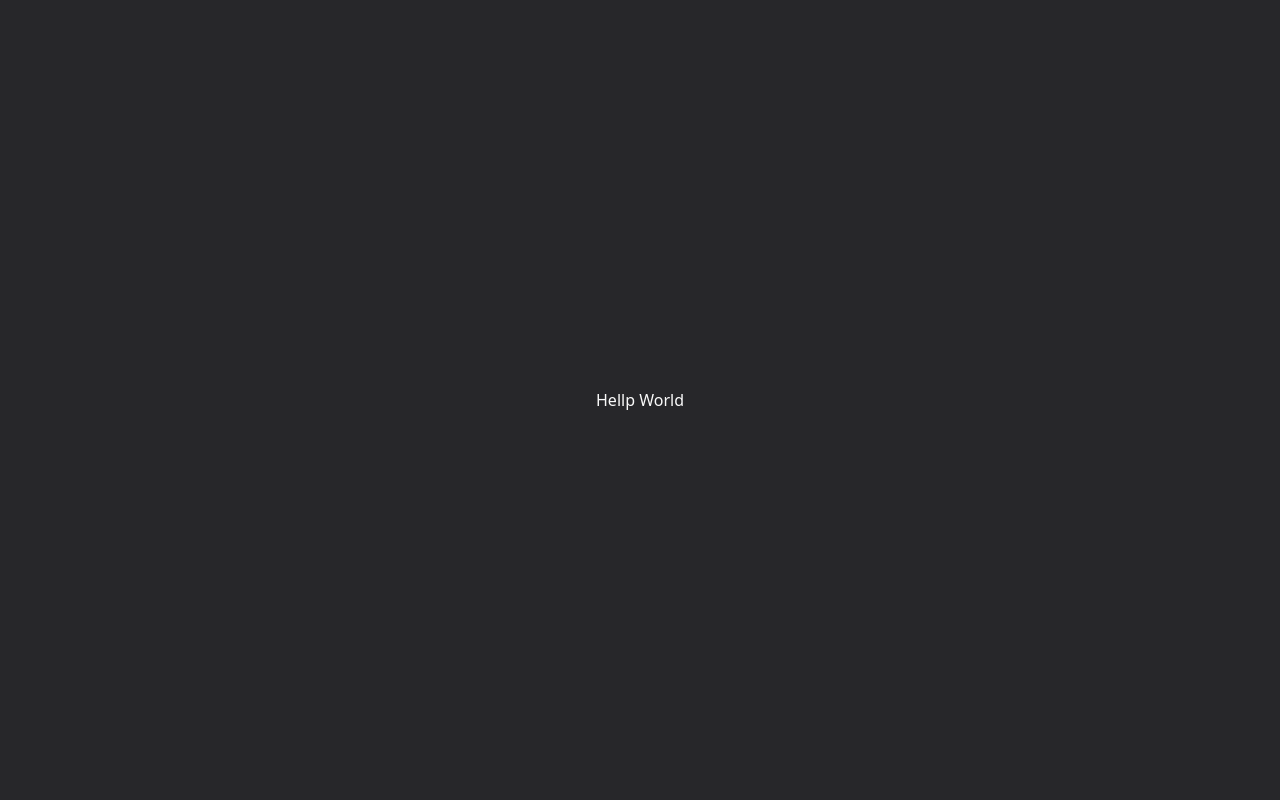
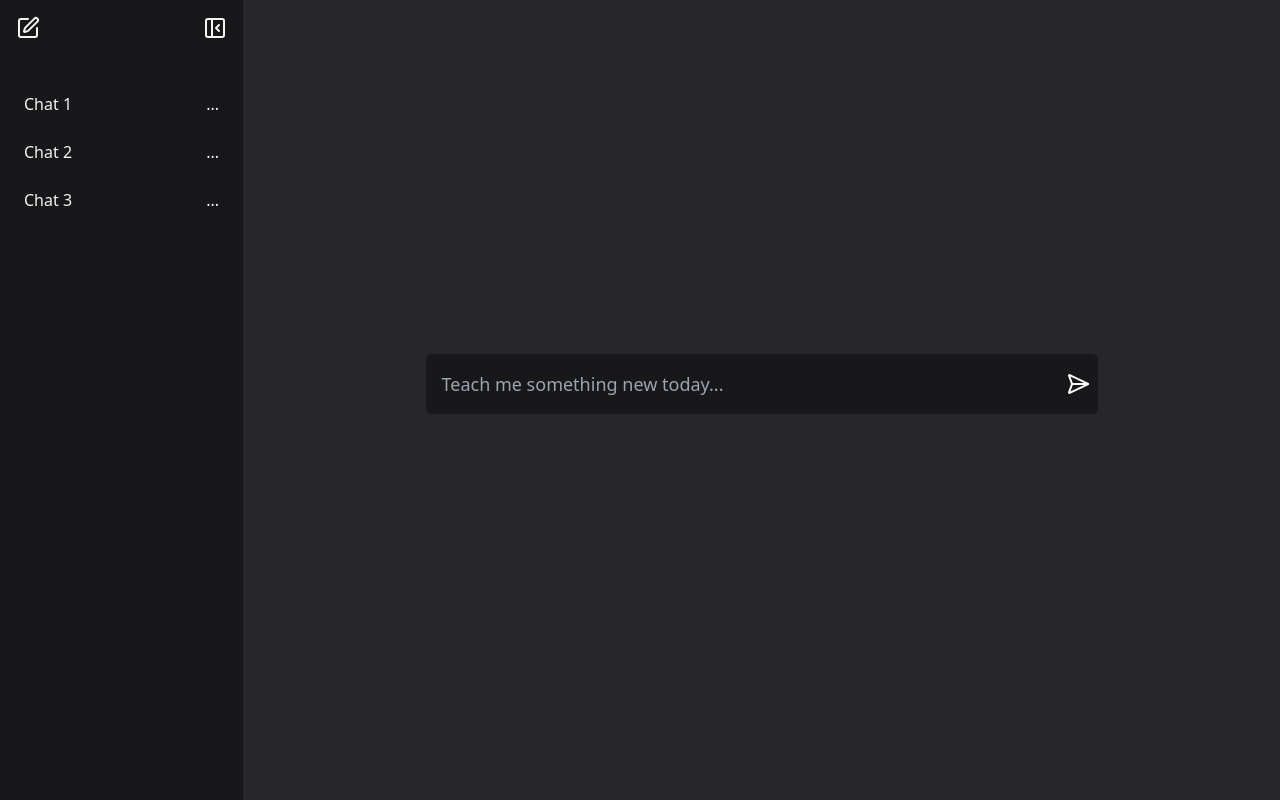
Before and after one commit to leongieser/lea, a Next.js app: page / in a window 1280 px wide. Built offline with nearby package versions, Linux system fonts and the light colour scheme.

Commit message:
💄 inital ui draft

```diff
--- a/package.json
+++ b/package.json
@@ -12,6 +12,7 @@
   },
   "dependencies": {
     "clsx": "^2.1.1",
+    "lucide-react": "^0.460.0",
     "next": "14.2.18",
     "react": "^18",
     "react-dom": "^18",
--- /dev/null
+++ b/src/app/(with-sidebar)/c/[chatId]/page.tsx
@@ -0,0 +1,12 @@
+export default function ChatPage({
+  params: { chatId },
+}: {
+  params: { chatId: string };
+}) {
+  return (
+    <div className="container flex h-full flex-col-reverse items-center justify-center bg-teal-400">
+      <h1>Chat Page</h1>
+      {chatId}
+    </div>
+  );
+}
--- /dev/null
+++ b/src/app/(with-sidebar)/layout.tsx
@@ -0,0 +1,53 @@
+import Link from 'next/link';
+import { PanelLeftCloseIcon, SquarePenIcon } from 'lucide-react';
+
+export default async function SidebarLayout({
+  children,
+}: {
+  children: React.ReactNode;
+}) {
+  const chats = [
+    { id: '1', title: 'Chat 1' },
+    { id: '2', title: 'Chat 2' },
+    { id: '3', title: 'Chat 3' },
+  ];
+
+  return (
+    <div className="flex min-h-screen bg-zinc-800">
+      <div className="hidden h-screen w-[300px] flex-col gap-8 bg-zinc-900 sm:flex">
+        <div className="flex w-full justify-between p-4 text-zinc-100">
+          <Link href="/">
+            <SquarePenIcon className="h-6 w-6" />
+            <span className="sr-only">new chat</span>
+          </Link>
+
+          <button>
+            <PanelLeftCloseIcon className="h-6 w-6" />
+            <span className="sr-only">close sidepanel</span>
+          </button>
+        </div>
+
+        <ul className="flex w-full flex-col gap-4 px-4 text-zinc-100">
+          {/* // TODO active chat indicator */}
+          {chats.map((chat) => (
+            <li
+              key={chat.id}
+              className="group flex w-full items-center rounded-md px-2 py-1 transition-colors duration-200 hover:bg-zinc-600"
+            >
+              <Link
+                className="text-md w-full flex-grow font-normal"
+                href={`/c/${chat.id}`}
+              >
+                {chat.title}
+              </Link>
+              <span>...</span>
+              {/* // TODO delete popover */}
+            </li>
+          ))}
+        </ul>
+      </div>
+
+      <div className="relative flex h-screen w-full">{children}</div>
+    </div>
+  );
+}
--- /dev/null
+++ b/src/app/(with-sidebar)/page.tsx
@@ -0,0 +1,28 @@
+import { SendHorizontal } from 'lucide-react';
+
+export default function Home() {
+  return (
+    <main className="w-full">
+      <div className="container relative mx-auto flex h-full min-h-screen w-full flex-col items-center justify-end px-4 pb-8 md:justify-center md:px-4">
+        <form className="mx-auto flex w-full max-w-2xl self-stretch rounded-md bg-zinc-900 text-zinc-100">
+          <textarea
+            name="message"
+            placeholder="Teach me something new today..."
+            className="without-ring flex max-h-[400px] w-full resize-none justify-center overflow-hidden rounded-l-md bg-zinc-900 p-4 text-lg"
+            rows={1}
+          />
+          <div className="flex h-full grow items-center">
+            <button
+              type="submit"
+              className="flex h-10 w-10 items-center justify-center text-zinc-50"
+            >
+              <SendHorizontal className="h-6 w-6" />
+
+              <span className="sr-only">Send message</span>
+            </button>
+          </div>
+        </form>
+      </div>
+    </main>
+  );
+}
--- a/src/app/page.tsx
+++ /dev/null
@@ -1,7 +0,0 @@
-export default function Home() {
-  return (
-    <main className="flex min-h-screen items-center justify-center bg-zinc-800 text-zinc-50">
-      Hellp World
-    </main>
-  );
-}
```
Also changed, not shown: 1 other file (tests, documents, lock files or other folders).
